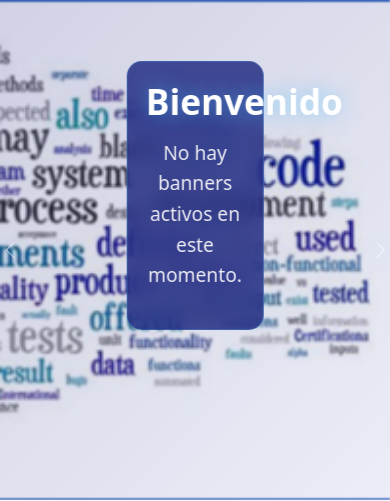
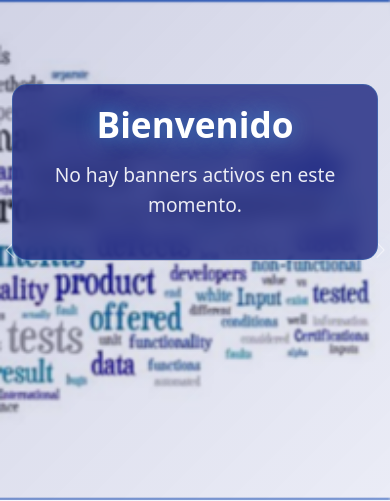
Before and after one commit to Derom-rm27/myweb, a PHP site: page / in a window 390 px wide. Shown: the part 70-571 px from the top of the page. Run offline with PHP 8.4, Linux system fonts and the light colour scheme; data that the repository does not hold is empty.

Commit message:
Adjust banner caption position

```diff
--- a/css/home.css
+++ b/css/home.css
@@ -96,13 +96,13 @@
     backdrop-filter: blur(10px);
     padding: 25px;
     border-radius: 15px;
-    max-width: 80%;
-    margin: 0 auto;
     border: 1px solid rgba(64, 196, 255, 0.2);
     position: absolute;
-    left: 50%;
-    bottom: 28%;
-    transform: translateX(-50%);
+    left: 0;
+    right: 0;
+    bottom: 200px;
+    width: min(1042px, 100%);
+    margin: 0 auto 200px;
     z-index: 2;
 }
 
@@ -133,6 +133,7 @@
     bottom: 12%;
     transform: translateX(-50%);
     width: 100%;
+    max-width: 1042px;
     padding: 0 20px;
     z-index: 3;
     pointer-events: none;
@@ -168,14 +169,16 @@
 }
 
 @media (max-width: 576px) {
-    .banner-cta--overlay {
-        bottom: 20px;
+    .carousel-caption {
+        bottom: 120px;
+        margin: 0 12px 120px;
         width: calc(100% - 24px);
+        padding: 18px;
     }
 
-    .carousel-caption {
-        bottom: 34%;
-        padding: 18px;
+    .banner-cta--overlay {
+        bottom: 24px;
+        width: calc(100% - 24px);
     }
 
     .banner-cta--overlay .banner-cta__button {
```
